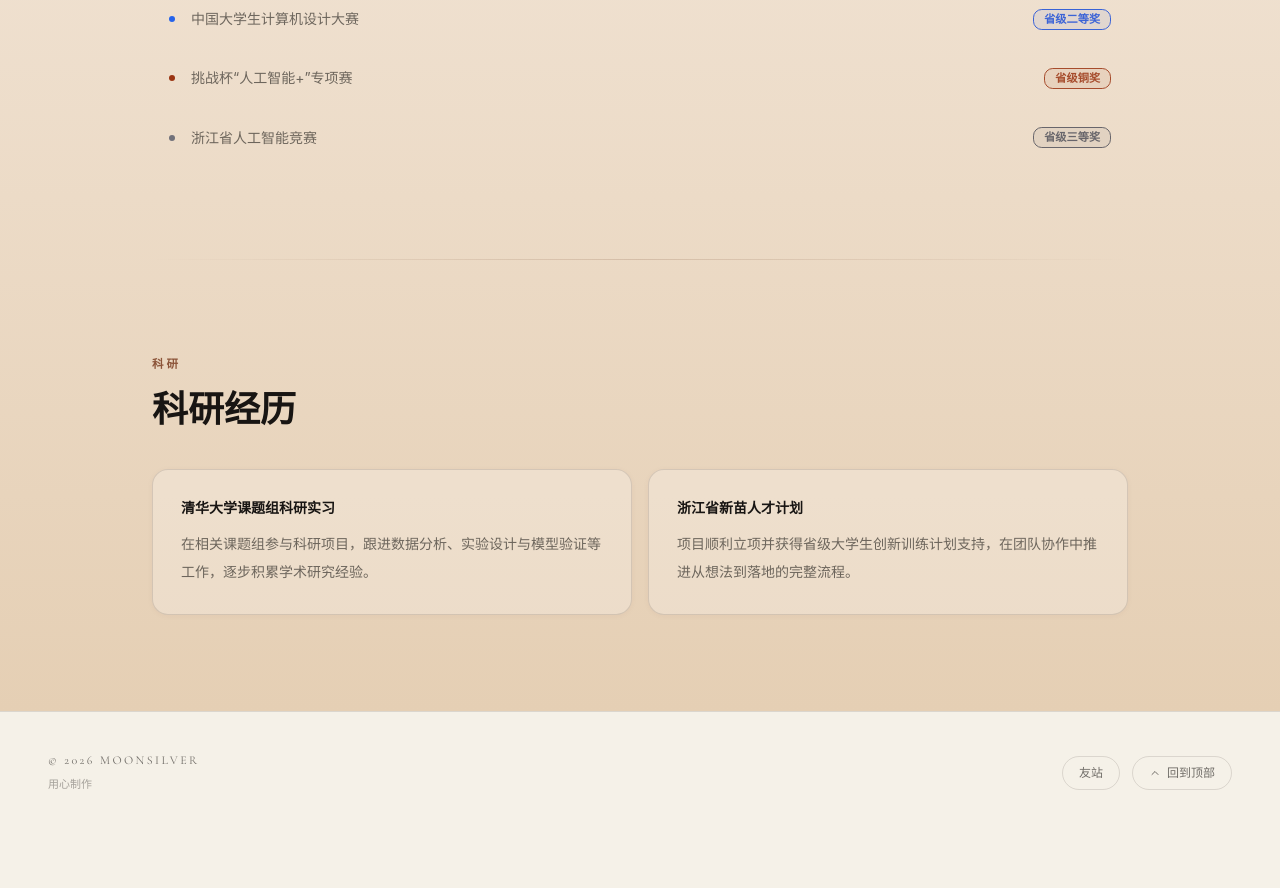
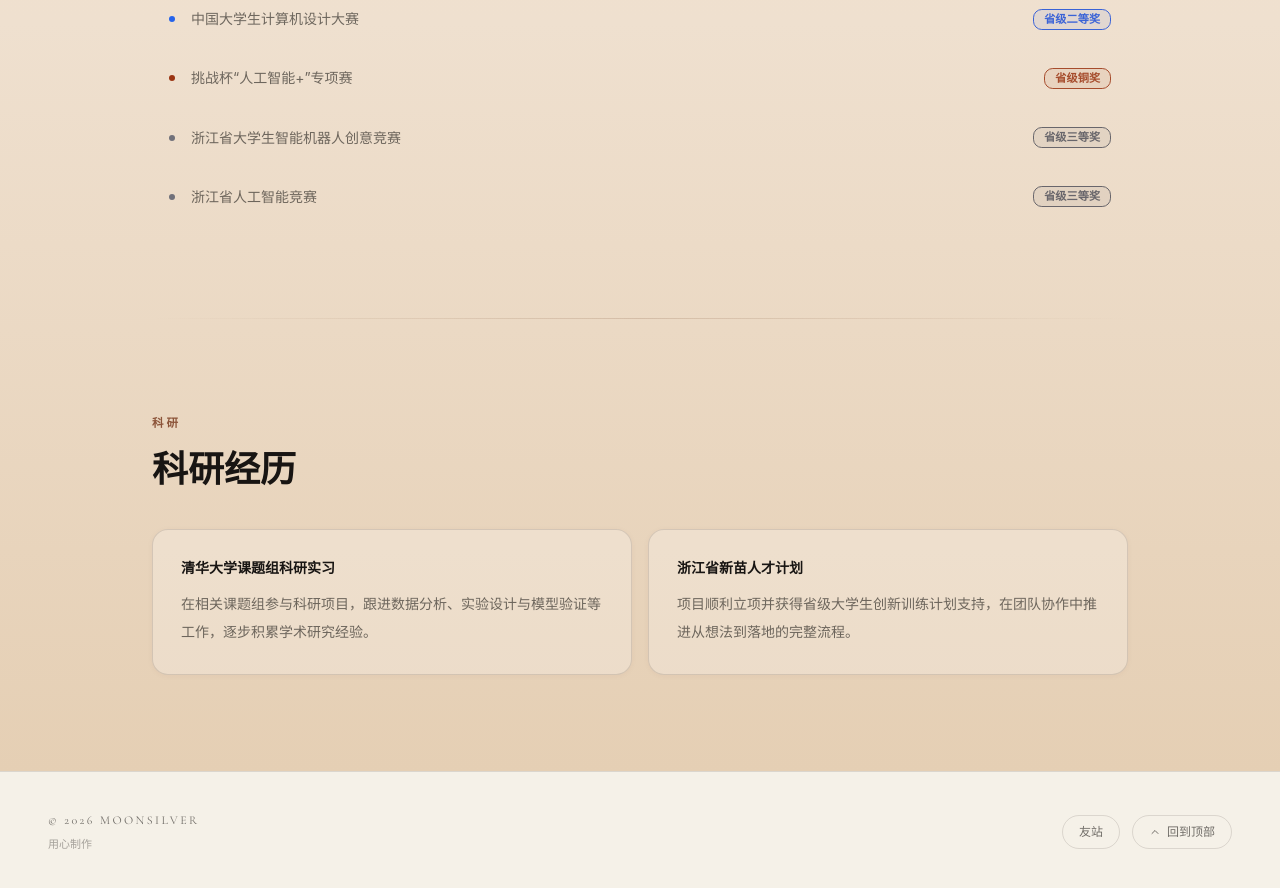
Before and after one commit to moonsilver-1/moonsilver-s-web, a Next.js app: page / in a window 1280 px wide. Shown: the part 1900-2788 px from the top of the page. Before the commit the page ends 2733 px from the top, so only its background shows below. Built offline with nearby package versions, Linux system fonts and the light colour scheme; a small style sheet from the web is missing.

Commit message:
feat: 添加浙江省大学生智能机器人创意竞赛三等奖

```diff
--- a/app/page.tsx
+++ b/app/page.tsx
@@ -99,6 +99,11 @@ const contests: Contest[] = [
     level: "bronze",
     award: { zh: "省级铜奖", en: "Provincial Bronze" },
     name: { zh: "挑战杯“人工智能+”专项赛", en: "Challenge Cup AI+ Special Track" },
+  },
+  {
+    level: "provincial-3",
+    award: { zh: "省级三等奖", en: "Provincial 3rd Prize" },
+    name: { zh: "浙江省大学生智能机器人创意竞赛", en: "Zhejiang University Student Intelligent Robot Creativity Competition" },
   },
   {
     level: "provincial-3",
```
